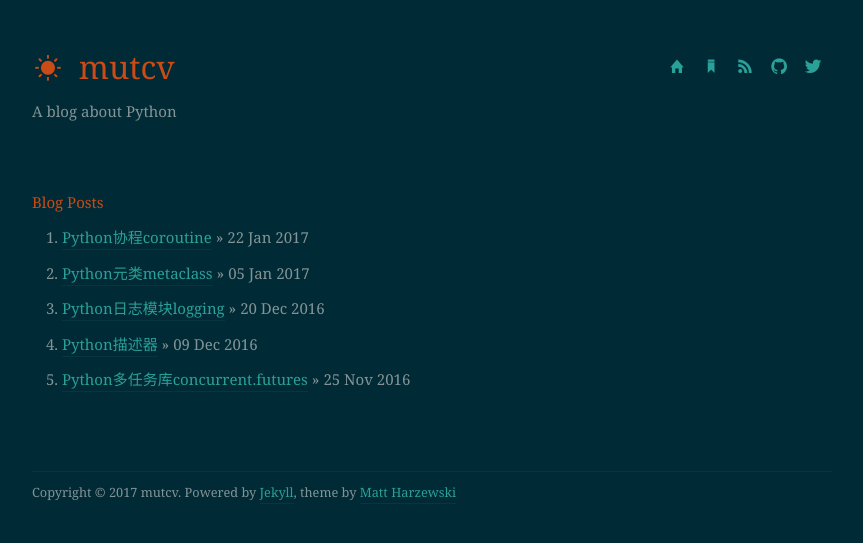
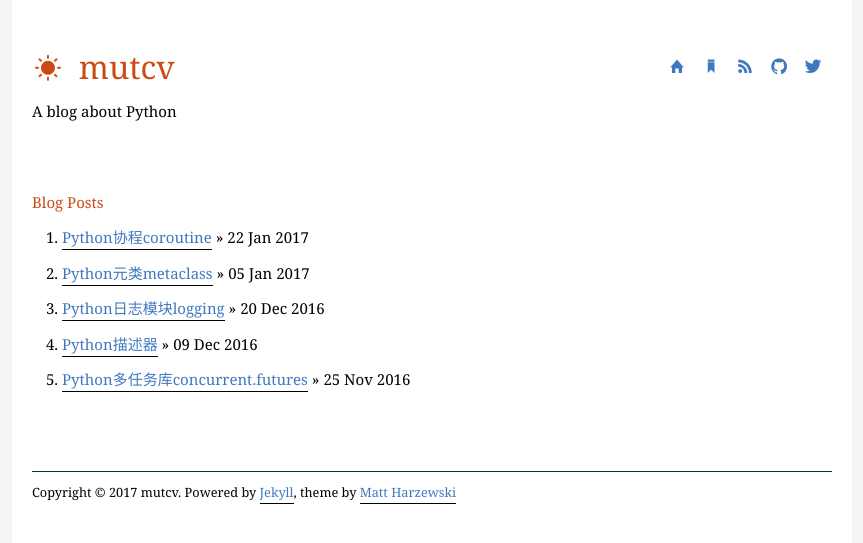
Before and after one commit to liuliqiu/liuliqiu.github.io, a Jekyll site: the page built from index.html, in a window 1280 px wide. Shown: the top 543 px of the page, without its empty margins (208-1071 px from the left). Built offline with Jekyll 4.4.1, drawn with Linux system fonts in a browser that asks for light colours; nearby versions of some CDN libraries; some web fonts are replaced; the list of posts is cut into pages by our own code.

Commit message:
add new style

```diff
--- a/_config.yml
+++ b/_config.yml
@@ -3,7 +3,7 @@ title: mutcv
 url: http://blog.mutcv.com
 keywords: Python
 description: A blog about Python
-colors: dark
+colors: white
 
 permalink: /:year/:month/:day/:title/
 paginate: 10
--- a/assets/css/style.css
+++ b/assets/css/style.css
@@ -15,6 +15,10 @@ body {
     max-width: 800px;
 	line-height: 1;
     padding: 0 20px;
+    height:100%
+}
+html {
+    height:100%
 }
 ol, ul {
 	list-style: bullet;
```
